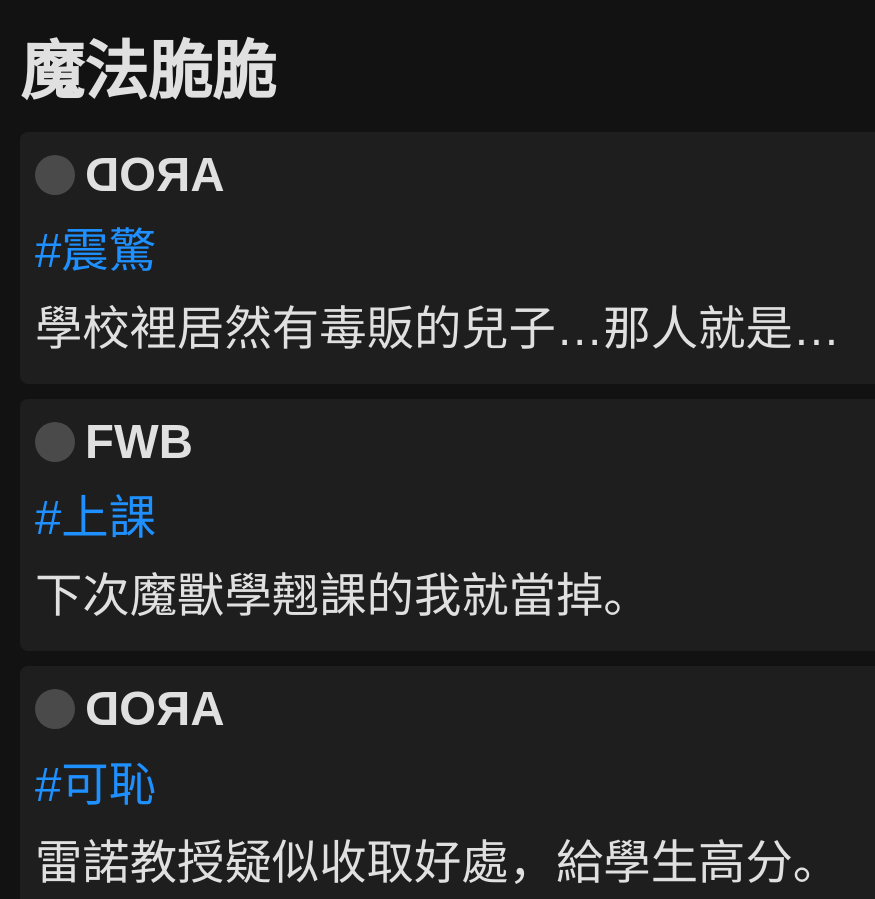
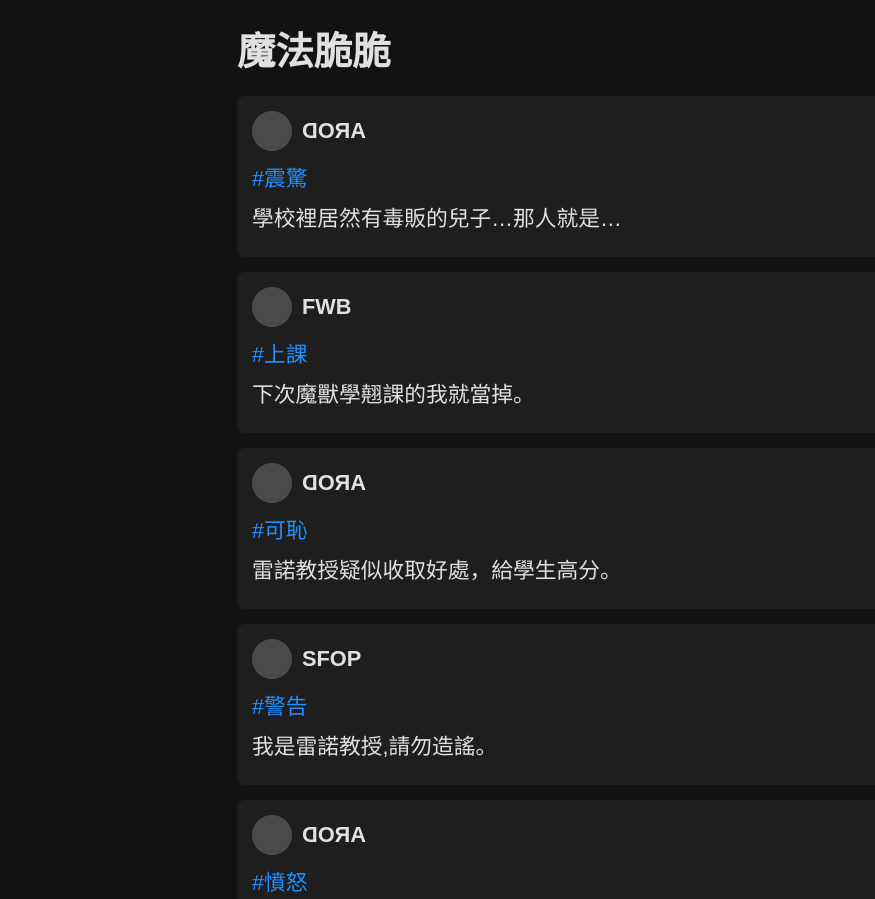
Before and after one commit to mwlarpYU/conster_magicalcrispy2, a plain HTML site: page index.html in a window 1280 px wide. Shown: the top 899 px of the page, without its empty margins (0-875 px from the left). Drawn offline with Linux system fonts and the light colour scheme.

Commit message:
Update index.html

```diff
--- a/index.html
+++ b/index.html
@@ -5,13 +5,17 @@
     <meta name="viewport" content="width=device-width, initial-scale=1.0">
     <title>魔法脆脆</title>
     <style>
-
         body {
             font-family: Arial, sans-serif;
             background-color: #121212;
             color: #e0e0e0;
             margin: 0;
             padding: 20px;
+            display: flex;
+            justify-content: center;
+        }
+        .content {
+            width: 100%;
         }
         .header {
             display: flex;
@@ -69,10 +73,21 @@
             justify-content: space-between;
             color: #888;
         }
-
+		@media (min-width: 768px) {
+            .content {
+                max-width: 65%;
+            }
+			.logo {
+            font-size: 3vw
+			}
+			.post {
+            font-size: 1.7vw;
+			}
+        }
     </style>
 </head>
 <body>
+    <div class="content">
         <div class="header">
             <div class="logo">魔法脆脆</div>
             <!--<button class="login-btn">登入</button>-->
@@ -85,7 +100,6 @@
             </div>
             <div class="post-tags">#震驚</div>
             <div class="post-content">學校裡居然有毒販的兒子…那人就是…</div>
-
         </div>
 
         <div class="post">
@@ -95,7 +109,6 @@
             </div>
             <div class="post-tags">#上課</div>
             <div class="post-content">下次魔獸學翹課的我就當掉。</div>
-
         </div>
 
         <div class="post">
@@ -105,7 +118,6 @@
             </div>
             <div class="post-tags">#可恥</div>
             <div class="post-content">雷諾教授疑似收取好處，給學生高分。</div>
-
         </div>
 
         <div class="post">
@@ -115,7 +127,6 @@
             </div>
             <div class="post-tags">#警告</div>
             <div class="post-content">我是雷諾教授,請勿造謠。</div>
-
         </div>
 
         <div class="post">
@@ -125,7 +136,6 @@
             </div>
             <div class="post-tags">#憤怒</div>
             <div class="post-content">濫用職權的學生會長，我們罷免他。</div>
-
         </div>
 
         <div class="post">
@@ -135,7 +145,6 @@
             </div>
             <div class="post-tags">#胡說</div>
             <div class="post-content">我是愛德華，我警告你不要亂說話。</div>
-
         </div>
 
         <div class="post">
@@ -145,7 +154,6 @@
             </div>
             <div class="post-tags">#噁心</div>
             <div class="post-content">法安偷窺，凱絲老師護航，莫非兩人有不可告人的關係。</div>
-
         </div>
 
         <div class="post">
@@ -155,7 +163,6 @@
             </div>
             <div class="post-tags">#噁心</div>
             <div class="post-content">約翰這學渣考試居然可以滿分，作弊吧！</div>
-
         </div>
 
         <div class="post">
@@ -165,7 +172,6 @@
             </div>
             <div class="post-tags">#危險</div>
             <div class="post-content">我才不要跟那個人一組，哪天被他連累，還偷東西。</div>
-
         </div>
 
         <div class="post">
@@ -175,7 +181,6 @@
             </div>
             <div class="post-tags">#可怕</div>
             <div class="post-content">樓上說的那個是法安嗎，看不出來他會這樣。</div>
-
         </div>
 
         <div class="post">
@@ -185,7 +190,6 @@
             </div>
             <div class="post-tags">#難過</div>
             <div class="post-content">法安不是這樣的人，你們不要污衊他！</div>
-
         </div>
 
         <div class="post">
@@ -195,7 +199,7 @@
             </div>
             <div class="post-tags">#好笑</div>
             <div class="post-content">莫非你就是法安本人，露餡了吧。</div>
-
+        </div>
     </div>
 </body>
-</html
+</html>
```
Lines whose indentation alone changed are shown as unchanged.
